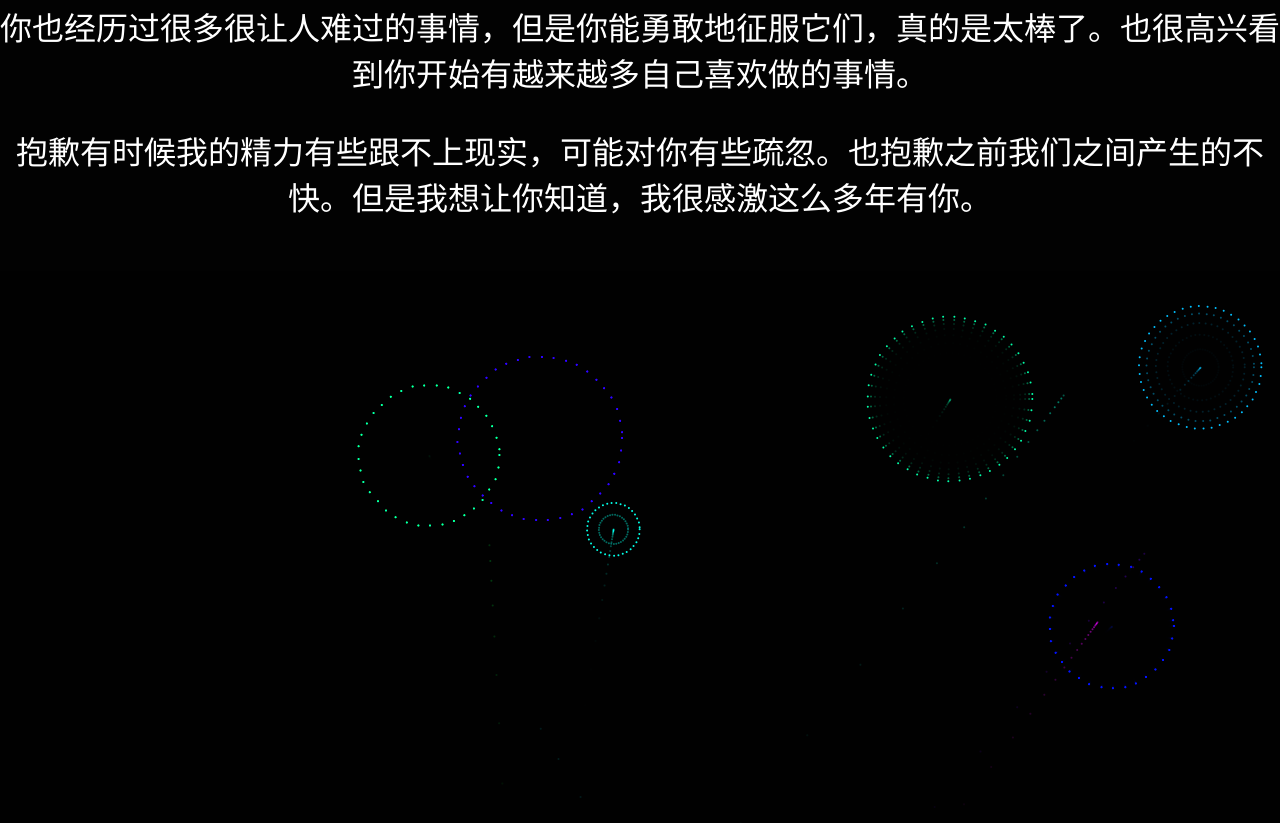
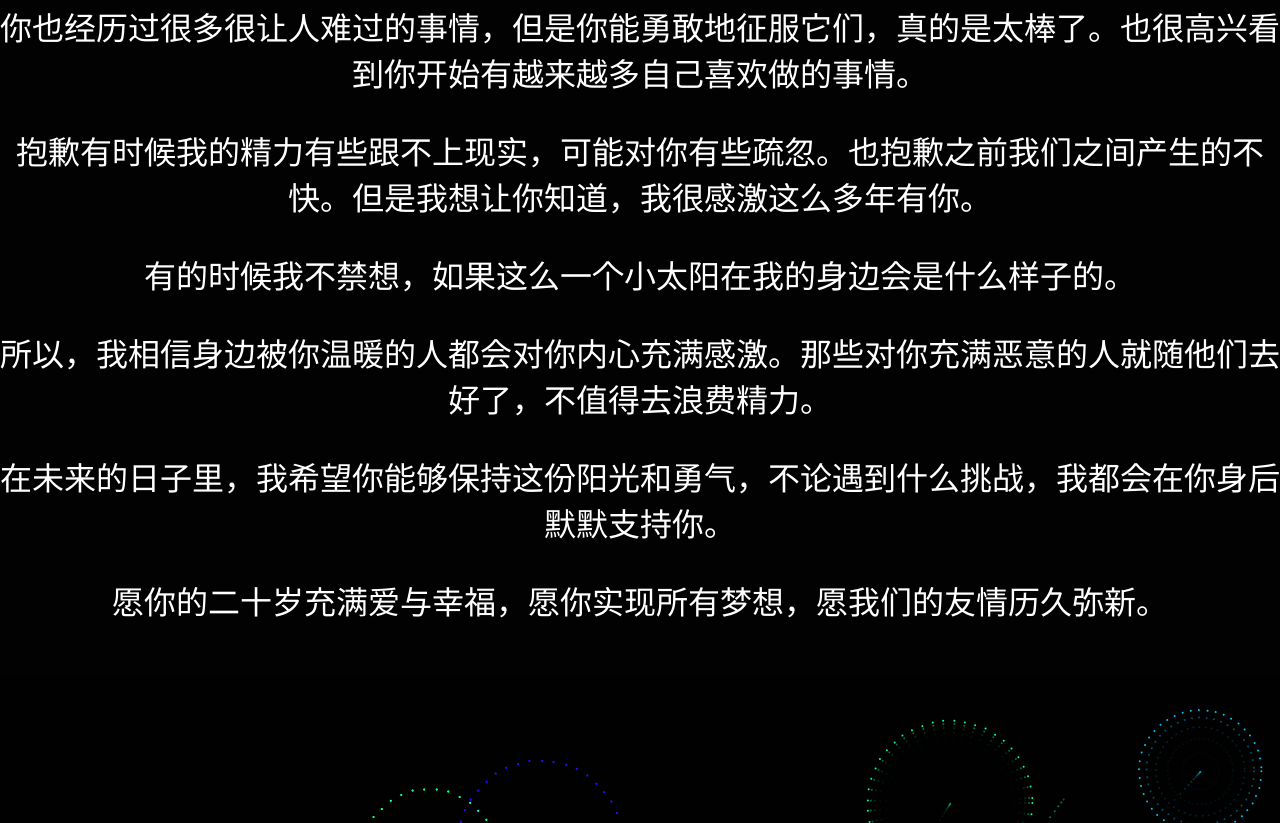
Before and after one commit to EshwarX/birthday2024, a plain HTML site: page index.html in a window 1280 px wide. Shown: the part 407-1230 px from the top of the page. Drawn offline with Linux system fonts and the light colour scheme; animation ran at ten frames a second.

Commit message:
Update index.html

```diff
--- a/index.html
+++ b/index.html
@@ -12,10 +12,14 @@
 <body>
     <h1>生日快乐，杨萌!</h1>
     <div class="text-content">
-        <p> 恭喜你步入了20岁的人生!</p>
+        <p>恭喜你步入了20岁的人生!</p>
         <p>很幸运能够遇到充满活力和阳光的你，虽然我们隔着千山万水，你积极的能量还是为我的生活带来了光亮。</p>
         <p>你也经历过很多很让人难过的事情，但是你能勇敢地征服它们，真的是太棒了。也很高兴看到你开始有越来越多自己喜欢做的事情。</p>
         <p>抱歉有时候我的精力有些跟不上现实，可能对你有些疏忽。也抱歉之前我们之间产生的不快。但是我想让你知道，我很感激这么多年有你。</p>
+        <p>有的时候我不禁想，如果这么一个小太阳在我的身边会是什么样子的。</p>
+        <p>所以，我相信身边被你温暖的人都会对你内心充满感激。那些对你充满恶意的人就随他们去好了，不值得去浪费精力。</p>
+        <p>在未来的日子里，我希望你能够保持这份阳光和勇气，不论遇到什么挑战，我都会在你身后默默支持你。</p>
+        <p>愿你的二十岁充满爱与幸福，愿你实现所有梦想，愿我们的友情历久弥新。</p>
     </div>
     <canvas id="birthday"></canvas>
     <script src="script.js"></script>
```
